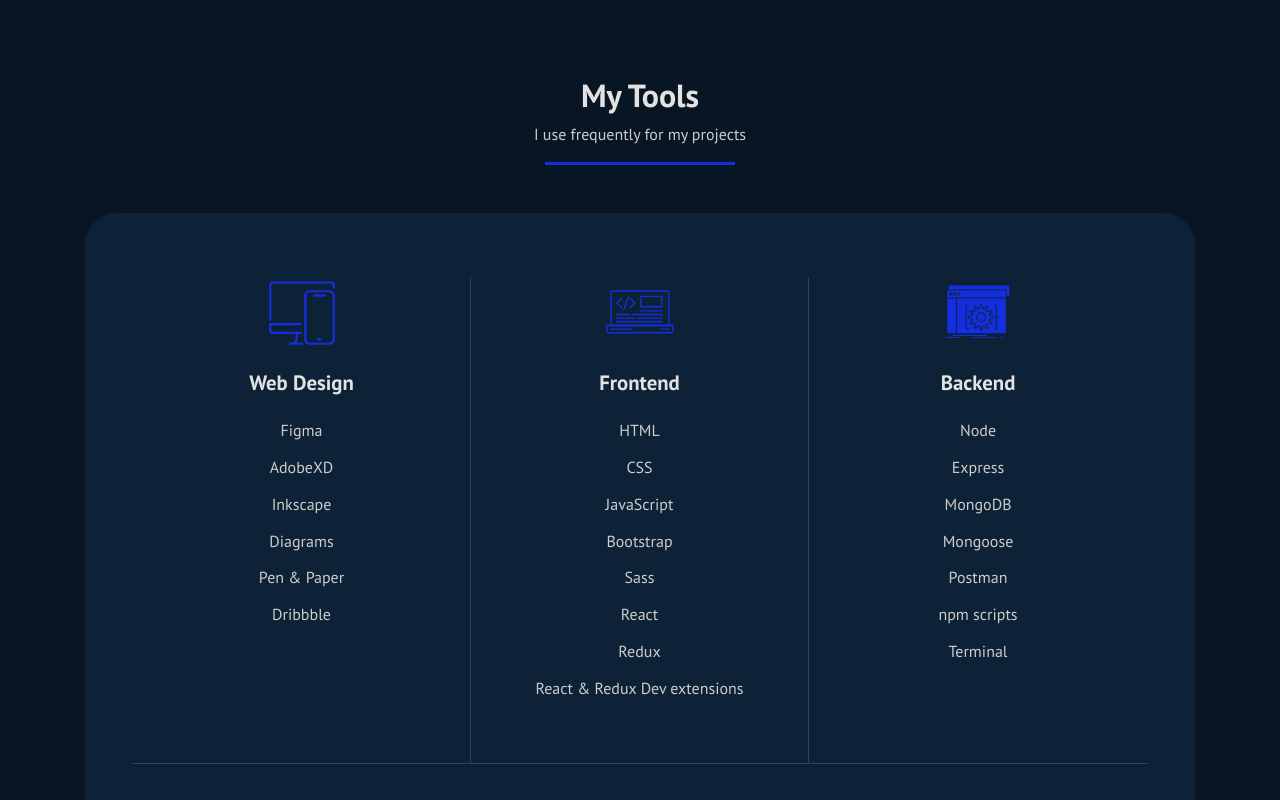
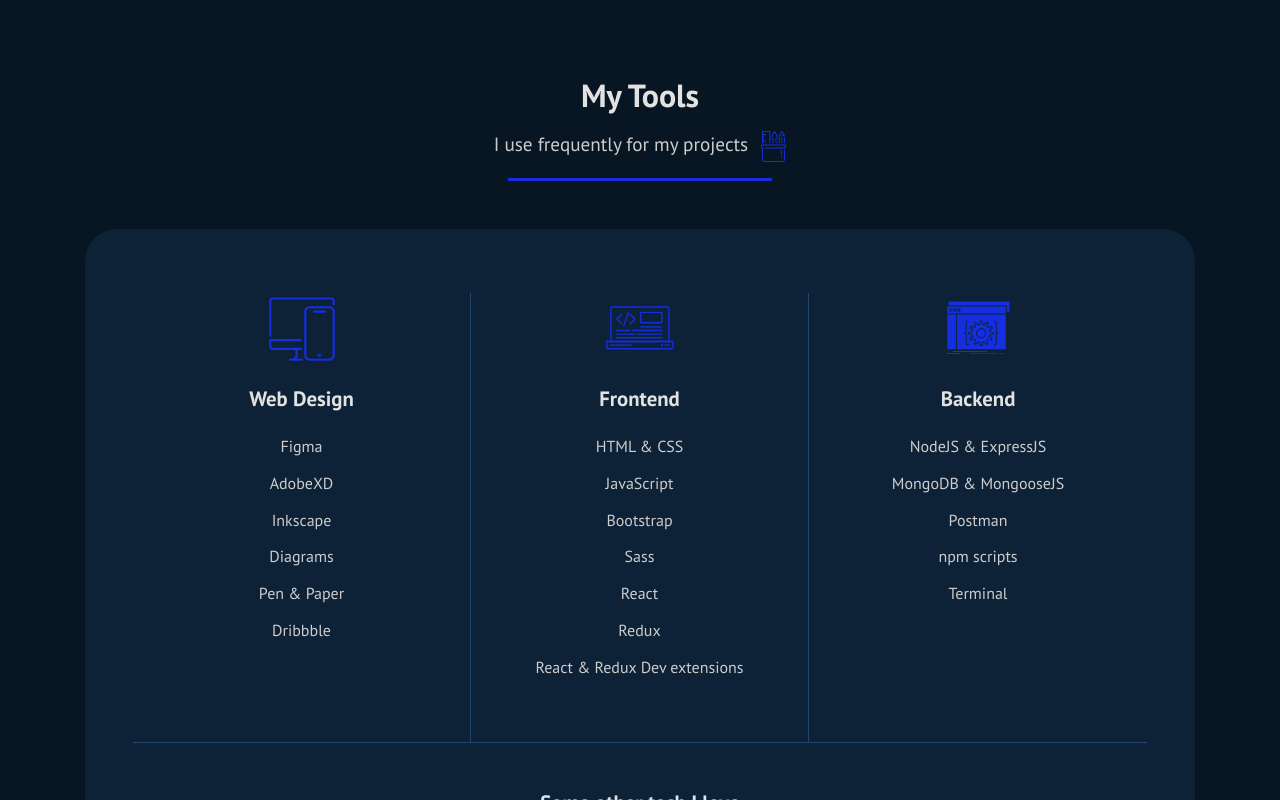
Before and after one commit to ramankarki/portfolio, a React (Create React App) app: page / in a window 1280 px wide. Shown: the part 3660-4460 px from the top of the page. Built offline with nearby package versions, Linux system fonts and the light colour scheme.

Commit message:
added tools icon in desc and updated tools

```diff
--- a/src/components/MyTools/MyTools.scss
+++ b/src/components/MyTools/MyTools.scss
@@ -17,6 +17,14 @@
 
     p {
       color: $normal-text-color;
+      font-size: 1.2rem;
+      margin-top: 1rem;
+
+      img {
+        width: 25px;
+        height: auto;
+        margin-left: 0.5rem;
+      }
     }
   }
 }
--- a/src/components/MyTools/index.jsx
+++ b/src/components/MyTools/index.jsx
@@ -4,6 +4,7 @@
 import webDesign from "./webdesign.svg";
 import frontend from "./frontend.svg";
 import backend from "./backend.svg";
+import toolsIcon from "./tools_icon.svg";
 
 class index extends Component {
   render() {
@@ -11,7 +12,10 @@
       <section className="myTools" id="myTools">
         <div className="myTools__heading">
           <h2>My Tools</h2>
-          <p>I use frequently for my projects</p>
+          <p>
+            I use frequently for my projects{" "}
+            <img src={toolsIcon} alt="tools icon" />
+          </p>
         </div>
         <div className="myTools__table toolsTable">
           <section className="toolsTable__webDesign">
@@ -27,8 +31,7 @@
           <section className="toolsTable__frontend">
             <img src={frontend} alt="icon for frontend coding" />
             <h3>Frontend</h3>
-            <p>HTML</p>
-            <p>CSS</p>
+            <p>HTML & CSS</p>
             <p>JavaScript</p>
             <p>Bootstrap</p>
             <p>Sass</p>
@@ -39,16 +42,14 @@
           <section className="toolsTable__backend">
             <img src={backend} alt="icon for backend coding" />
             <h3>Backend</h3>
-            <p>Node</p>
-            <p>Express</p>
-            <p>MongoDB</p>
-            <p>Mongoose</p>
+            <p>NodeJS & ExpressJS</p>
+            <p>MongoDB & MongooseJS</p>
             <p>Postman</p>
             <p>npm scripts</p>
             <p>Terminal</p>
           </section>
           <section className="toolsTable__someOthers">
-            <h3>Some others</h3>
+            <h3>Some other tech I love</h3>
             <p>VScode, Codepen, Git, Github, Bitbucket, Python, Ubuntu</p>
           </section>
         </div>
```
Also changed, not shown: src/components/MyTools/tools_icon.svg (added).
